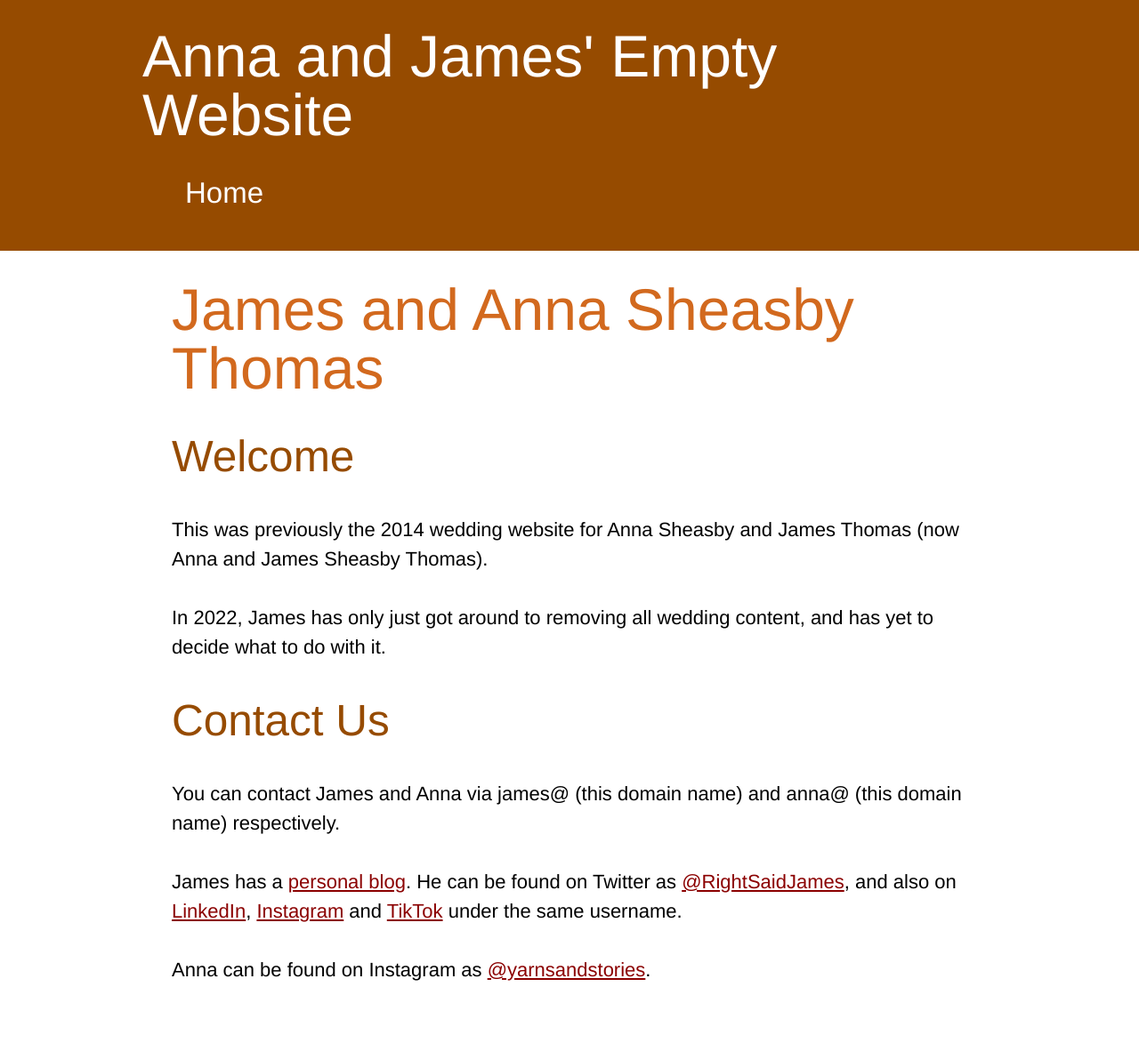
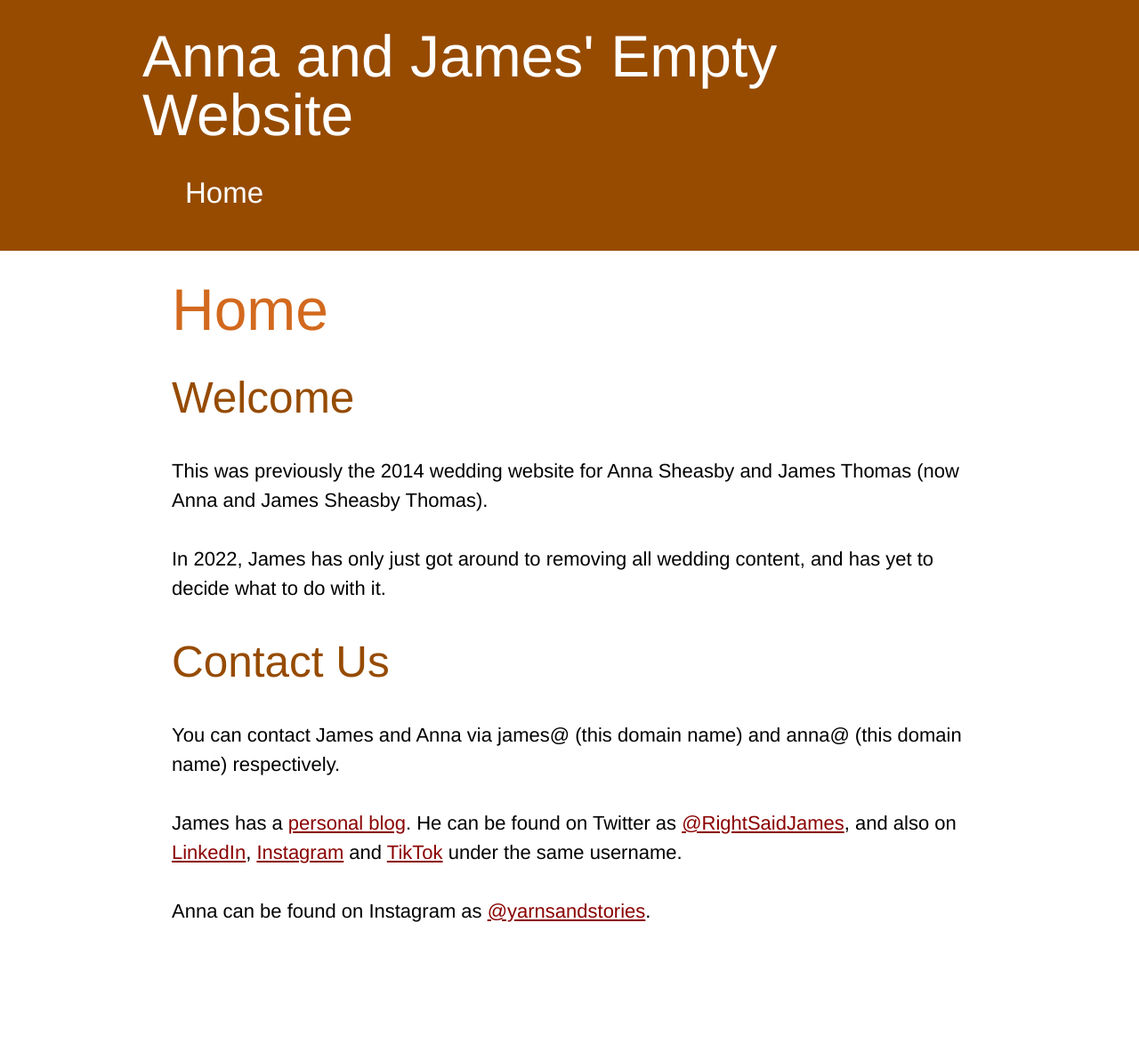
Before and after one commit to rightsaidjames/wedding, a Jekyll site: the page built from index.md, in a window 1280 px wide. Shown: the whole page at 89% size. Built offline with Jekyll 4.4.1, drawn with Linux system fonts in a browser that asks for light colours; after the commit the page ends 1107 px from its top, so only the background shows below that.

Commit message:
Update title template and metadata, fix formatting

```diff
--- a/_includes/head.html
+++ b/_includes/head.html
@@ -1,18 +1,19 @@
 <!DOCTYPE html>
-<html>
-    <head>
-        <meta charset="utf-8">
-	<html lang="en-GB">
-        <!--[if lt IE 9]>
-		<script src="//cdnjs.cloudflare.com/ajax/libs/html5shiv/3.7.2/html5shiv.js"></script>
-	<![endif]-->
-        <title>{{ page.title }} - The Wedding of Anna Sheasby and James Thomas</title>
+<html lang="en-GB">
+  <head>
+    <meta charset="utf-8" />
+    <!--[if lt IE 9]>
+      <script src="//cdnjs.cloudflare.com/ajax/libs/html5shiv/3.7.2/html5shiv.js"></script>
+    <![endif]-->
+    <title>{{ page.title }} - Anna and James Sheasby Thomas</title>
+    <link rel="stylesheet" href="{{ site.baseurl }}/css/melody.css" />
+    <link rel="stylesheet" href="{{ site.baseurl }}/css/style.css" />
 
-        <link rel="stylesheet" href="{{ site.baseurl }}/css/melody.css" >
-        <link rel="stylesheet" href="{{ site.baseurl }}/css/style.css" >
-
-        <meta name="description" content="The website for James Thomas and Anna Sheasby's wedding ">
-	    <meta name="author" content="James Thomas">
-
-    </head>
-    <body>
+    <meta
+      name="description"
+      content="Placeholder website for Anna and James Sheasby Thomas"
+    />
+    <meta name="author" content="James Sheasby Thomas" />
+  </head>
+  <body></body>
+</html>
--- a/index.md
+++ b/index.md
@@ -1,6 +1,6 @@
 ---
 layout: default
-title: James and Anna Sheasby Thomas
+title: Home
 ---
 
 ## Welcome
```
